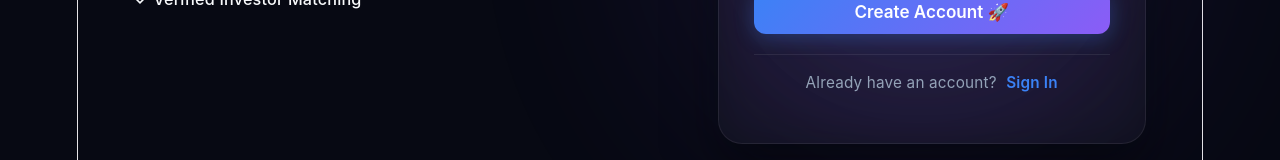
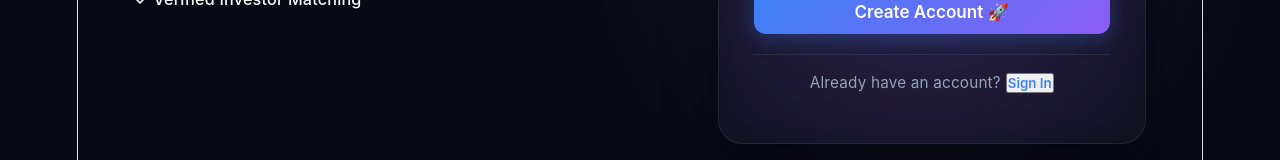
Before and after one commit to Bachala746/agentic-ai-startup-mentor, a React app in the folder frontend/: page /signup in a window 1280 px wide. Shown: the part 721-881 px from the top of the page. Built offline with nearby package versions, Linux system fonts and the light colour scheme; the HTML template or start-up script is replaced by a standard one.

Commit message:
Update frontend

```diff
--- a/frontend/src/pages/Signup.jsx
+++ b/frontend/src/pages/Signup.jsx
@@ -261,7 +261,15 @@ export default function Signup() {
               </form>
 
               <div className="card-footer-action">
-                <p>Already have an account? <a href="#login" className="signin-link">Sign In</a></p>
+                <p>Already have an account?
+                  <button
+                    type="button"
+                    className="signin-link"
+                    onClick={() => navigate("/login")}
+                  >
+                    Sign In
+                  </button>
+                </p>
               </div>
             </div>
           </div>
```
